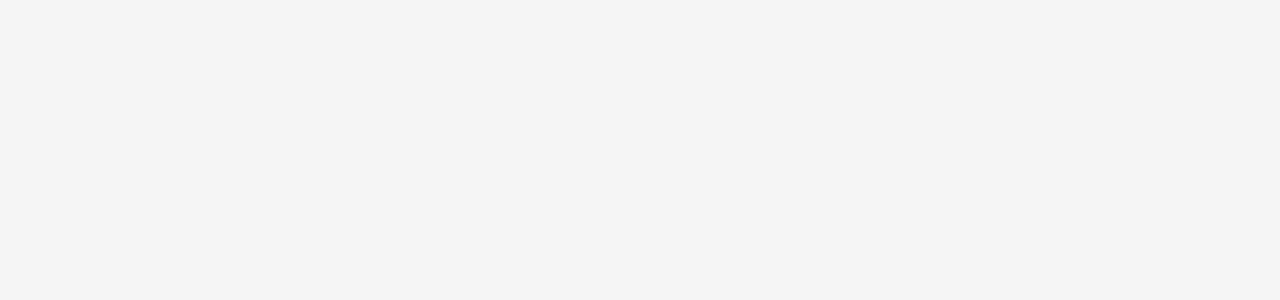
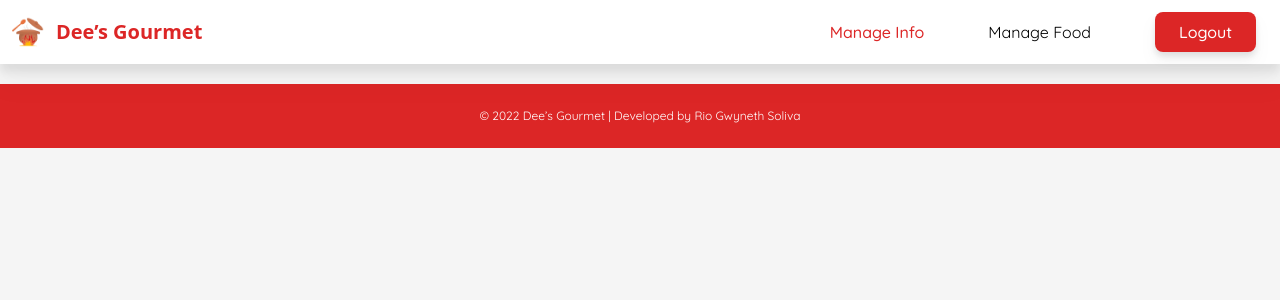
Before and after one commit to RioGwyneth/Dee-s-Gourmet, a React (Vite) app in the folder deesgourmet/: page /manage-info in a window 1280 px wide. Before the commit this address had no page. Shown: the top 300 px of the page. Built offline with nearby package versions, Linux system fonts and the light colour scheme.

Commit message:
changes manage info

```diff
--- a/deesgourmet/src/App.jsx
+++ b/deesgourmet/src/App.jsx
@@ -15,7 +15,7 @@ import VegetablesPage from "./pages/VegetablesPage";
 import RicePage from "./pages/RicePage";
 import LoginPage from "./pages/admin/Login/LoginPage";
 
-import ManageCategoryPage from "./pages/admin/ManageCategoryPage";
+import ManageInfoPage from "./pages/admin/ManageInfoPage";
 import ManageFoodPage from "./pages/admin/ManageFoodPage";
 
 
@@ -40,7 +40,7 @@ function App() {
             <Route path="/rice" element={<RicePage />}></Route>
           </Route>
           <Route path="/login" element={<LoginPage/>}></Route>
-          <Route path="/manage-category" element={<ManageCategoryPage/>}></Route>
+          <Route path="/manage-info" element={<ManageInfoPage/>}></Route>
           <Route path="/manage-food" element={<ManageFoodPage/>}></Route>
 
 
--- a/deesgourmet/src/components/ContactPop.jsx
+++ b/deesgourmet/src/components/ContactPop.jsx
@@ -7,8 +7,10 @@ export default function ContactPop({
       <div className="bg-black bg-opacity-30 flex items-center min-h-screen px-4 py-8">
         <div className="relative w-full max-w-sm p-8 mx-auto bg-white rounded-md shadow-lg">
           <div className=" sm:flex">
-            <div className="w-full flex flex-col gap-10">
-                <h1 className="font-bold text-xl">Contact Us</h1>
+            <div className="w-full flex  flex-col gap-10">
+              <div className="w-full items-center justify-center flex">
+              <h1 className="font-bold  text-xl">Contact us for orders</h1>
+              </div>
             <div >
                 <h1 className="font-bold">Email</h1>
                 <span> mariagudelosao@gmail.com</span>
--- a/deesgourmet/src/components/NavBar.jsx
+++ b/deesgourmet/src/components/NavBar.jsx
@@ -60,9 +60,10 @@ export default function NavBar() {
                   </Link>
 
                 <Button
-                    text="Contact Us"
+                    text="Order Now"
                     bgcolor="bg-red-600"
                     padding="px-6 py-2"
+                    custom="font-bold"
                     showContactPop = {showContactPop}
                     onClick={() => setShowContactPop(true)}
                   />
@@ -157,11 +158,11 @@ export default function NavBar() {
 
 
                 <Button
-                  text="Contact Us"
+                  text="Order Now"
                   bgcolor="bg-red-600"
                   padding=" py-2"
                   width="w-full"
-                  custom="mt-10"
+                  custom="mt-10 font-bold"
                   showContactPop = {showContactPop}
                   onClick={() => setShowContactPop(true)}
                 />
--- a/deesgourmet/src/components/admin/AdminNavbar.jsx
+++ b/deesgourmet/src/components/admin/AdminNavbar.jsx
@@ -30,11 +30,11 @@ export default function AdminNavbar() {
               <div className="hidden md:block">
                 <div className="flex items-baseline space-x-10">
                   <Link
-                    to ="/manage-category"
-                     onClick={() => setActive("/manage-category")}
-                     className={changeSelectedText(active, "/manage-category")}
+                    to ="/manage-info"
+                     onClick={() => setActive("/manage-info")}
+                     className={changeSelectedText(active, "/manage-info")}
                   >
-                    Manage Category
+                    Manage Info
                   </Link>
 
                   <Link
@@ -45,19 +45,11 @@ export default function AdminNavbar() {
                     Manage Food
                   </Link>
 
-                  <Link
-                  to ="/manage-food"
-                     onClick={() => setActive("/manage-food")}
-                     className={changeSelectedText(active, "/manage-food")}
-                  >
-                    Manage
-                  </Link>
-
 
                   <Link
-                  to ="/"
-                     onClick={() => setActive("/")}
-                     className={changeSelectedText(active, "/")}
+                  to ="/login"
+                     onClick={() => setActive("/login")}
+                     className={changeSelectedText(active, "/login")}
                   >
                 <Button
                     text="Logout"
@@ -130,11 +122,11 @@ export default function AdminNavbar() {
             <div className="md:hidden " id="mobile-menu">
               <div ref={ref} className="px-2 pt-2 pb-3 space-y-1 sm:px-3">
               <Link
-                    to ="/manage-category"
-                     onClick={() => setActive("/manage-category")}
-                     className={changeSelectedText(active, "/manage-category")}
+                    to ="/manage-info"
+                     onClick={() => setActive("/manage-info")}
+                     className={changeSelectedText(active, "/manage-info")}
                   >
-                    Manage Category
+                    Manage Info
                   </Link>
 
                   <Link
@@ -147,12 +139,12 @@ export default function AdminNavbar() {
 
 
                   <Link
-                  to ="/"
-                     onClick={() => setActive("/")}
-                     className={changeSelectedText(active, "/")}
+                  to ="/login"
+                     onClick={() => setActive("/login")}
+                     className={changeSelectedText(active, "/login")}
                   >
                 <Button
-                  text="Contact Us"
+                  text="Logout"
                   bgcolor="bg-red-600"
                   padding=" py-2"
                   width="w-full"
--- a/deesgourmet/src/components/admin/EditFoodPop.jsx
+++ b/deesgourmet/src/components/admin/EditFoodPop.jsx
@@ -2,8 +2,9 @@ import Button from "../Button";
 import DropDown from "./DropDown";
 import ImageUploader from "./ImageUploader";
 import Textfield from "./Textfield";
-export default function EditFoodPop({ onClick }) {
-  return (
+export default function EditFoodPop({
+  showEditFoodPop, action}) {
+  return showEditFoodPop ?(
     <div className="fixed inset-0 z-10 overflow-y-auto">
       <div className="bg-black bg-opacity-30 flex items-center min-h-screen px-4 py-8">
         <div className="relative w-full max-w-xl p-8 mx-auto bg-white rounded-md shadow-lg">
@@ -56,5 +57,5 @@ export default function EditFoodPop({ onClick }) {
         </div>
       </div>
     </div>
-  );
+  ) : null;
 }
--- /dev/null
+++ b/deesgourmet/src/components/admin/ManageFood/BestSellerList.jsx
@@ -0,0 +1,54 @@
+import { useState } from "react";
+import CardCategory from "../../CardCategory";
+import { useEffect } from "react";
+import { GetBestSeller } from "../../../api/ApiBestSeller";
+
+
+export default function BestSellerList({ title }) {
+  const [bestseller, setBestSeller] = useState([]);
+
+
+
+  const getBestSeller = async () => {
+    const api_request = await GetBestSeller();
+    if (!api_request.error) {
+      setBestSeller(api_request.response.data.data);
+      console.log(api_request.response.data);
+    } else {
+      console.log(api_request.error);
+    }
+  };
+
+  useEffect(() => {
+    getBestSeller();
+  }, []);
+
+  useEffect(() => {
+console.log(bestseller);
+  }, [bestseller]);
+
+
+  return (
+    <div className="flex flex-col p-10">
+
+      <div className="flex flex-col">
+        <h1 className="font-bold text-xl">{title}</h1>
+      </div>
+      <div className="grid content-center lg:grid-cols-5 md:grid-cols-3 sm:grid-cols-2 gap-8 my-10">
+
+        {bestseller.map((bestsellers,index) => (
+          <div key={index}>
+            <CardCategory
+            image={bestsellers.image}
+            dish_name={bestsellers.dish_name}
+            price_med={bestsellers.price_med}
+            price_full={bestsellers.price_full}
+          />
+          </div>
+
+        ))}
+
+      </div>
+    </div>
+  );
+}
--- a/deesgourmet/src/pages/admin/Login/LoginPage.jsx
+++ b/deesgourmet/src/pages/admin/Login/LoginPage.jsx
@@ -21,7 +21,7 @@ export default function LoginPage(setUser) {
       axios.post("http://localhost:8000/api/login",user)
       .then((response) => {
        if(response.data!=null){
-        navigate("/manage-category");
+        navigate("/manage-info");
        }
        else{
          alert('failed');
--- a/deesgourmet/src/pages/admin/ManageFoodPage.jsx
+++ b/deesgourmet/src/pages/admin/ManageFoodPage.jsx
@@ -1,7 +1,7 @@
 import AdminNavbar from "../../components/admin/AdminNavbar";
 import Footer from "../../components/Footer";
 
-export default function ManageCategoryPage() {
+export default function ManageFoodPage() {
     return (
       <div>
       <AdminNavbar/>
--- a/deesgourmet/src/pages/admin/ManageCategoryPage.jsx
+++ b/deesgourmet/src/pages/admin/ManageInfoPage.jsx
@@ -2,13 +2,18 @@ import AdminNavbar from "../../components/admin/AdminNavbar";
 import Footer from "../../components/Footer";
 import React from "react";
 
+import BestSellerList from "../../components/food/BestSellerList";
+import SelectionBar from "../../components/SelectionBar";
 
-export default function ManageCategoryPage() {
+export default function ManageInfoPage() {
+
   return (
     <div>
       <AdminNavbar />
+      <div>
+
+      </div>
       <Footer
-
       bgcolor="bg-red-600"/>
         </div>
   );
```
